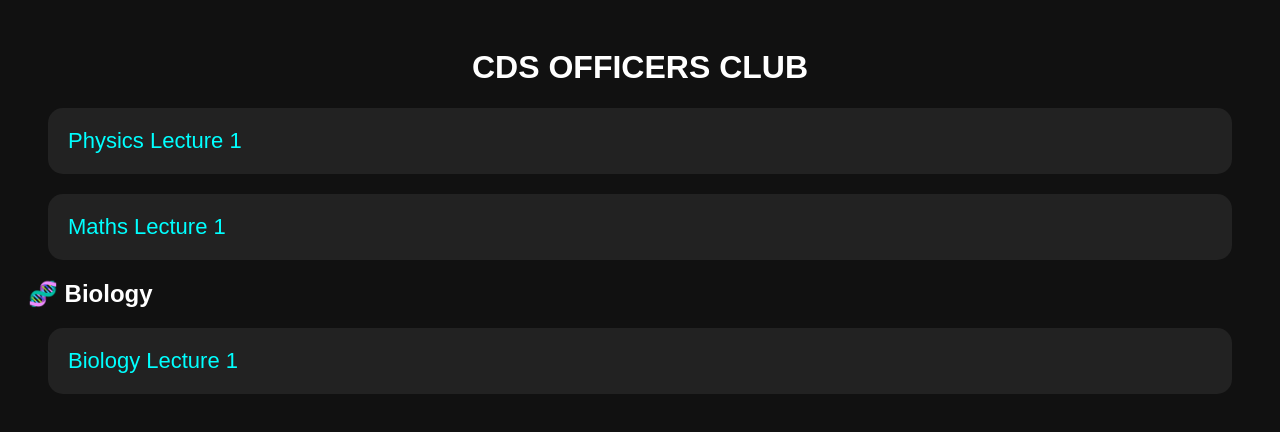
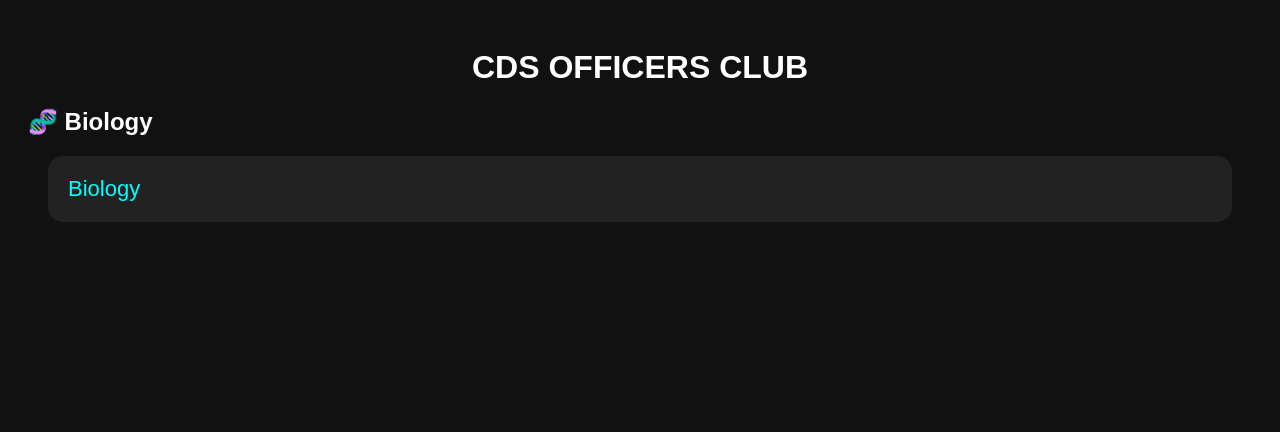
Before and after one commit to CDSOFFICERCLUB/CDS-OFFICERS-CLUB, a plain HTML site: page index.html in a window 1280 px wide. Drawn offline with Linux system fonts and the light colour scheme.

Commit message:
Update index.html

```diff
--- a/index.html
+++ b/index.html
@@ -35,26 +35,13 @@ text-decoration:none;
 
 <h1>CDS OFFICERS CLUB</h1>
 
-<div class="card">
-<a href="https://t.me/yourchannel/15">
-Physics Lecture 1
-</a>
-</div>
-
-<div class="card">
-<a href="https://t.me/yourchannel/16">
-Maths Lecture 1
-</a>
-</div>
-
-</body>
 </html>
 <div class="subject">
 <h2>🧬 Biology</h2>
 
 <div class="card">
-<a href="https://nexield.in/subject?id=252">
-Biology Lecture 1
+<a href="https://vimp.nexield.in/?title=1.%20Cell%20Basics&link=21b2c8ca805fc6961a1c13f994bec9cd9089926cf3d78cf9ddb0dcc6e8381b58c94cf01a53e4571bd4060f6d3e8b58f4">
+Biology
 </a>
 </div>
 
```
